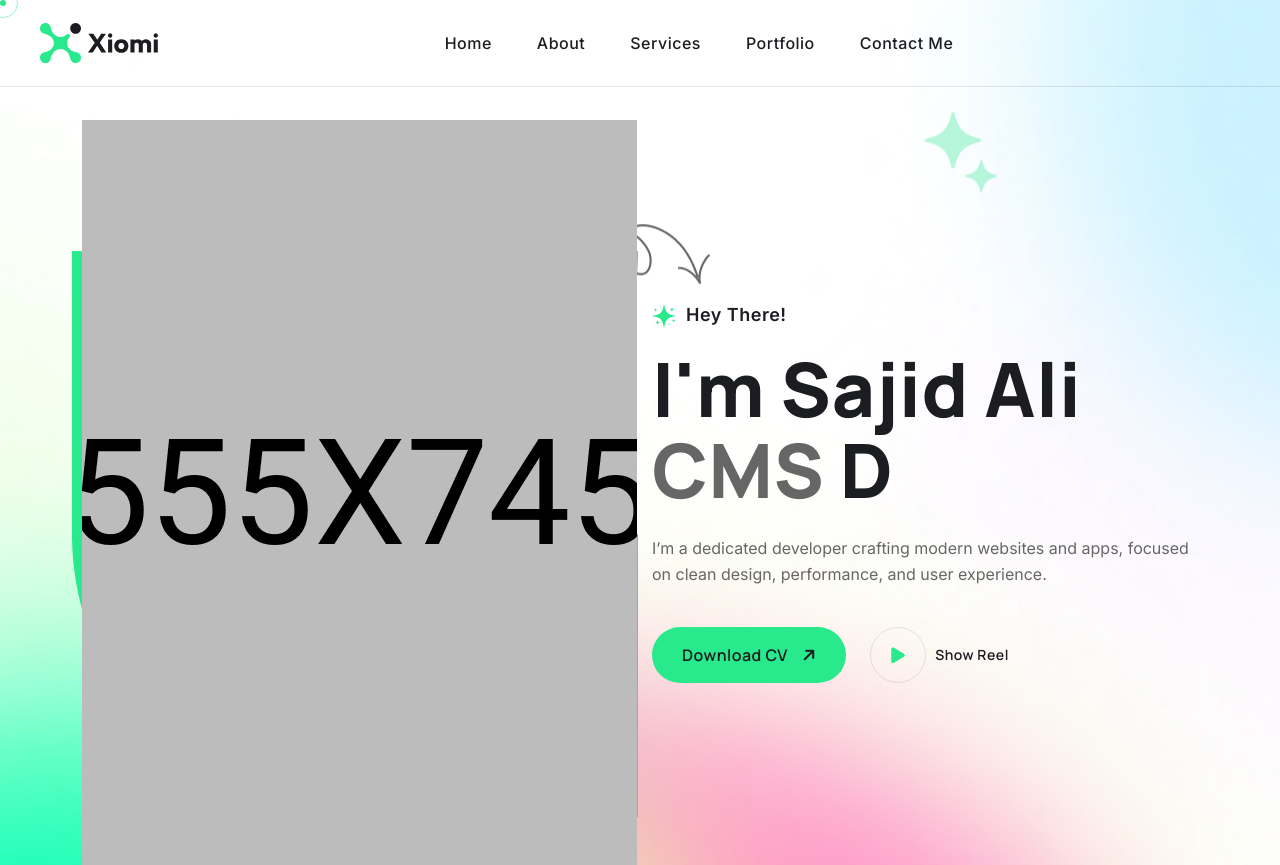
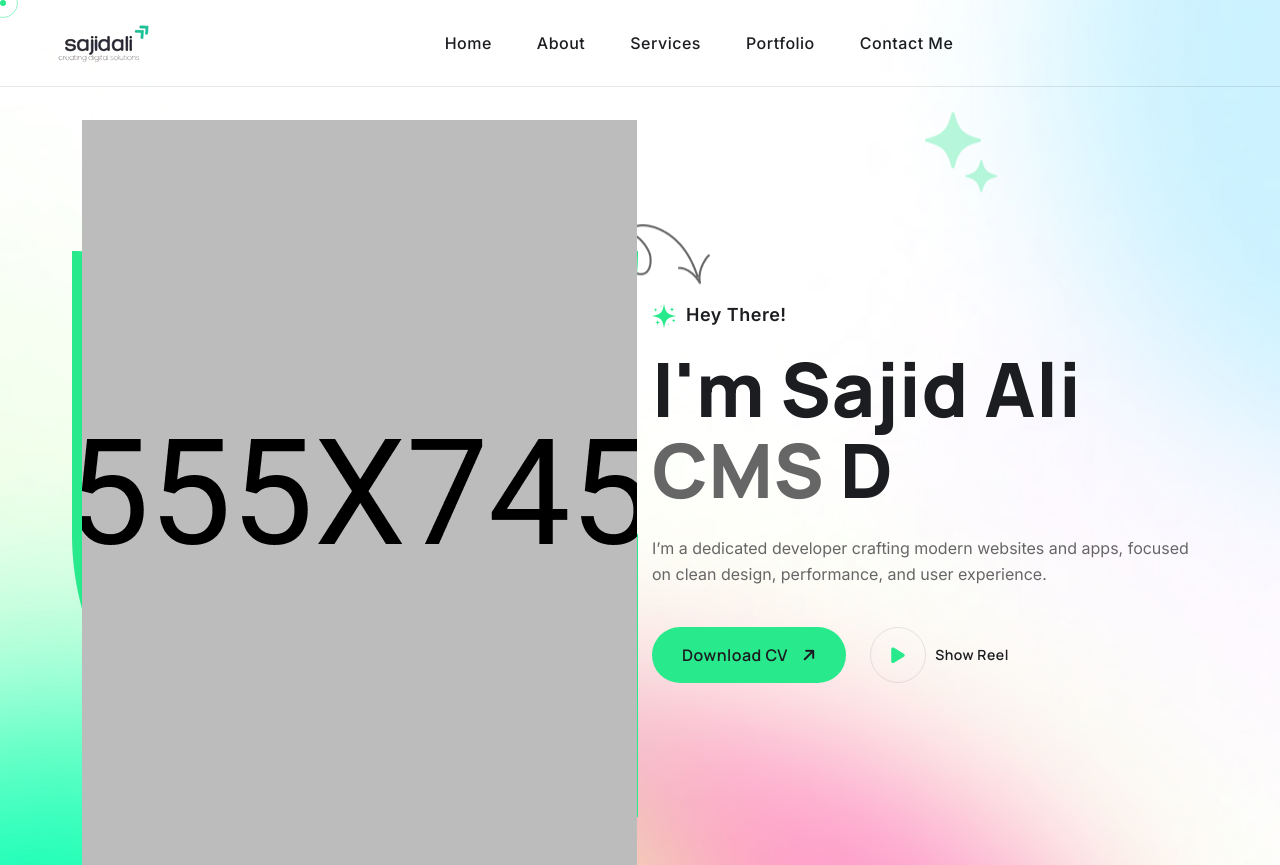
Before and after one commit to sajidali100/personal-portfolio, a plain HTML site: page index.html in a window 1280 px wide. Shown: the top 865 px of the page. Drawn offline with Linux system fonts and the light colour scheme.

Commit message:
Update index.html

```diff
--- a/index.html
+++ b/index.html
@@ -170,11 +170,11 @@
                 <div class="header-main">
                     <div class="logo">
                         <a href="index.html" class="header-logo">
-                            <img src="assets/img/logo/Logo-black.svg" alt="logo-img">
+                            <img src="assets/img/logo/logo-header.png" alt="logo-img">
                         </a>
                         <div class="logo-2">
                             <a href="index.html">
-                                <img src="assets/img/logo/Logo-black.svg" alt="">
+                                <img src="assets/img/logo/logo-header.png" alt="">
                             </a>
                         </div>
                     </div>
```
